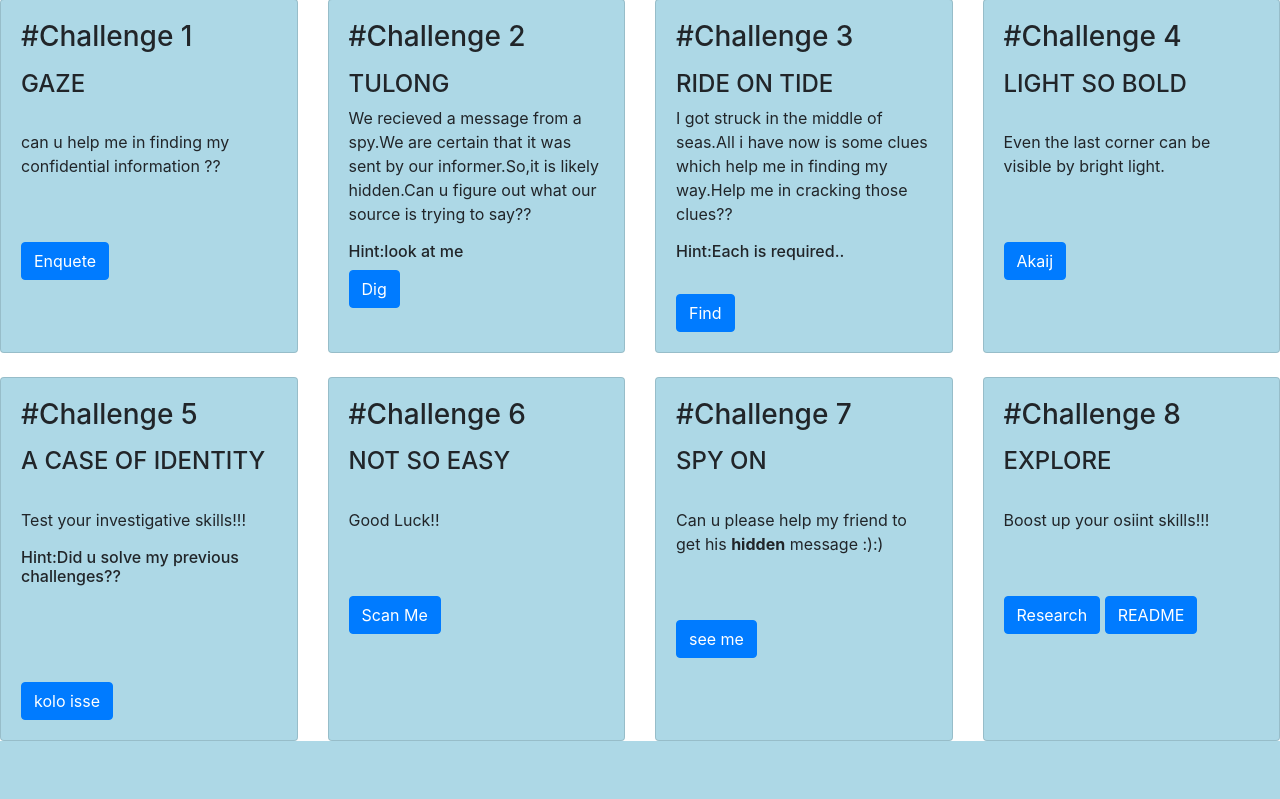
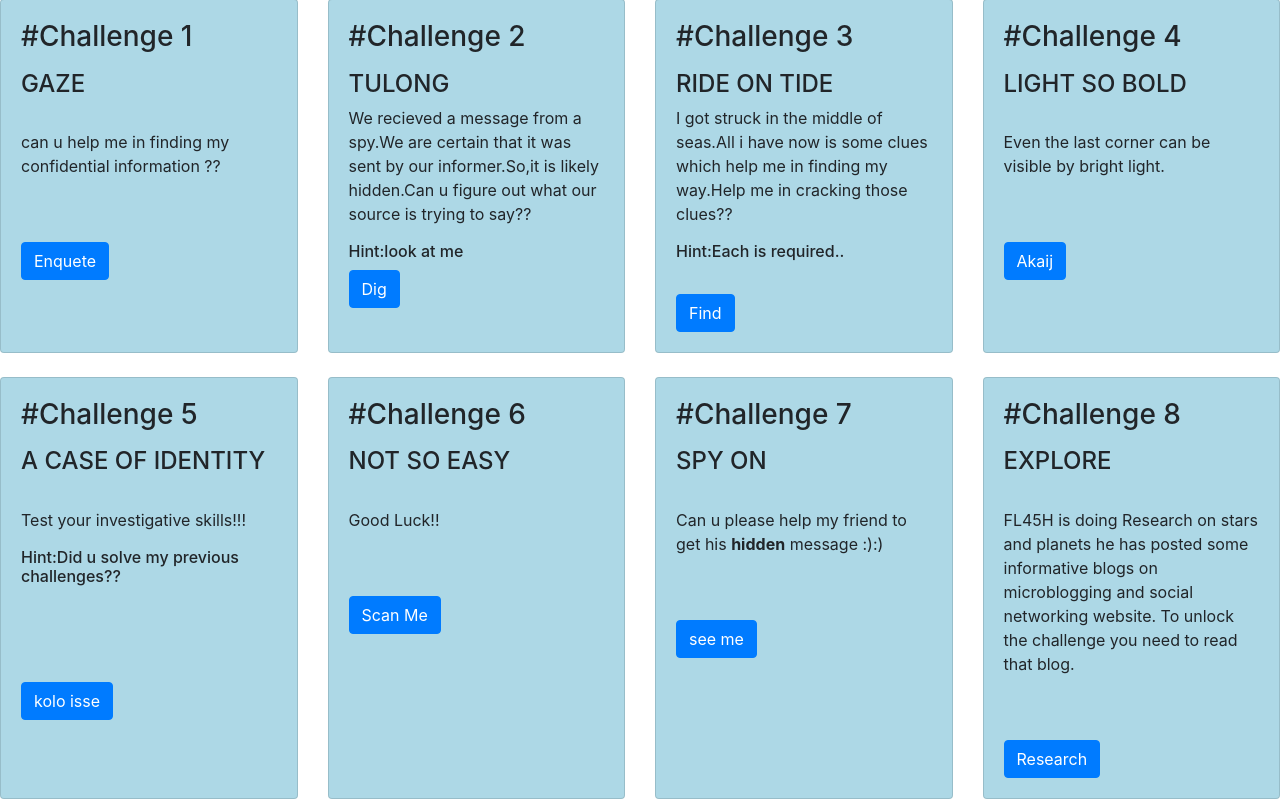
Before and after one commit to pallavi6973/Steganography-CTF-AndyInfosec, a Flask app: page /Challenges/ in a window 1280 px wide. Shown: the part 90-889 px from the top of the page. Before the commit the page ends 831 px from the top, so only its background shows below. Run offline with Flask 2, Linux system fonts and the light colour scheme; some libraries are stand-ins or nearby versions.

Commit message:
Update challenges.html

```diff
--- a/app/templates/challenges.html
+++ b/app/templates/challenges.html
@@ -55,9 +55,9 @@
   <div class="card" style="background-color:LightBlue;">
     <div class="card-body">
       <h3 class="card-title">#Challenge 8</h3>
-      <p class="card-text"><h4>EXPLORE</h4><br><p>Boost up your osiint skills!!!</p></p>
+      <p class="card-text"><h4>EXPLORE</h4><br><p>FL45H is doing Research on stars and planets he has posted some informative blogs on microblogging and social networking website. To unlock the challenge you need to read that blog.</p></p>
       <br><br><a href="files/Research.zip" class="btn btn-primary">Research</a>
-      <a href="files/README.txt" class="btn btn-primary">README</a>
+
      </div>
   </div>
 </div>
```
